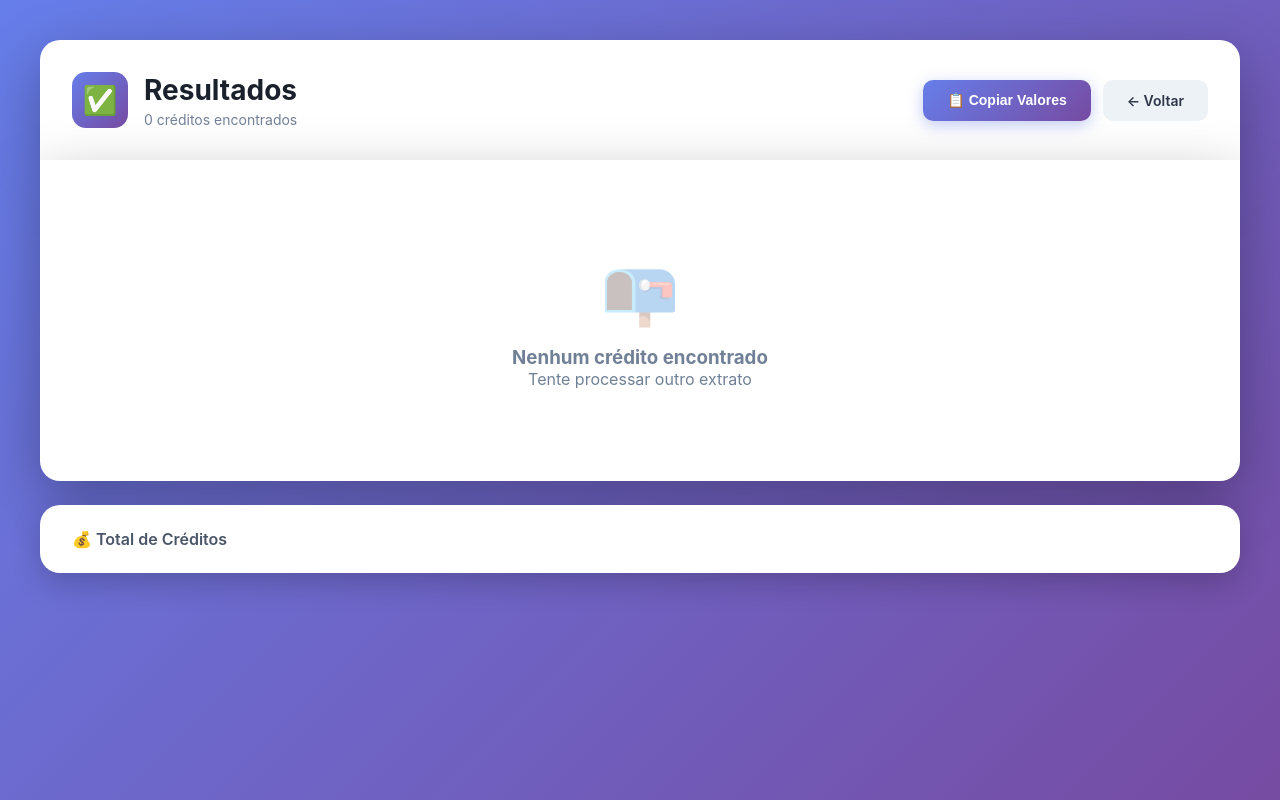
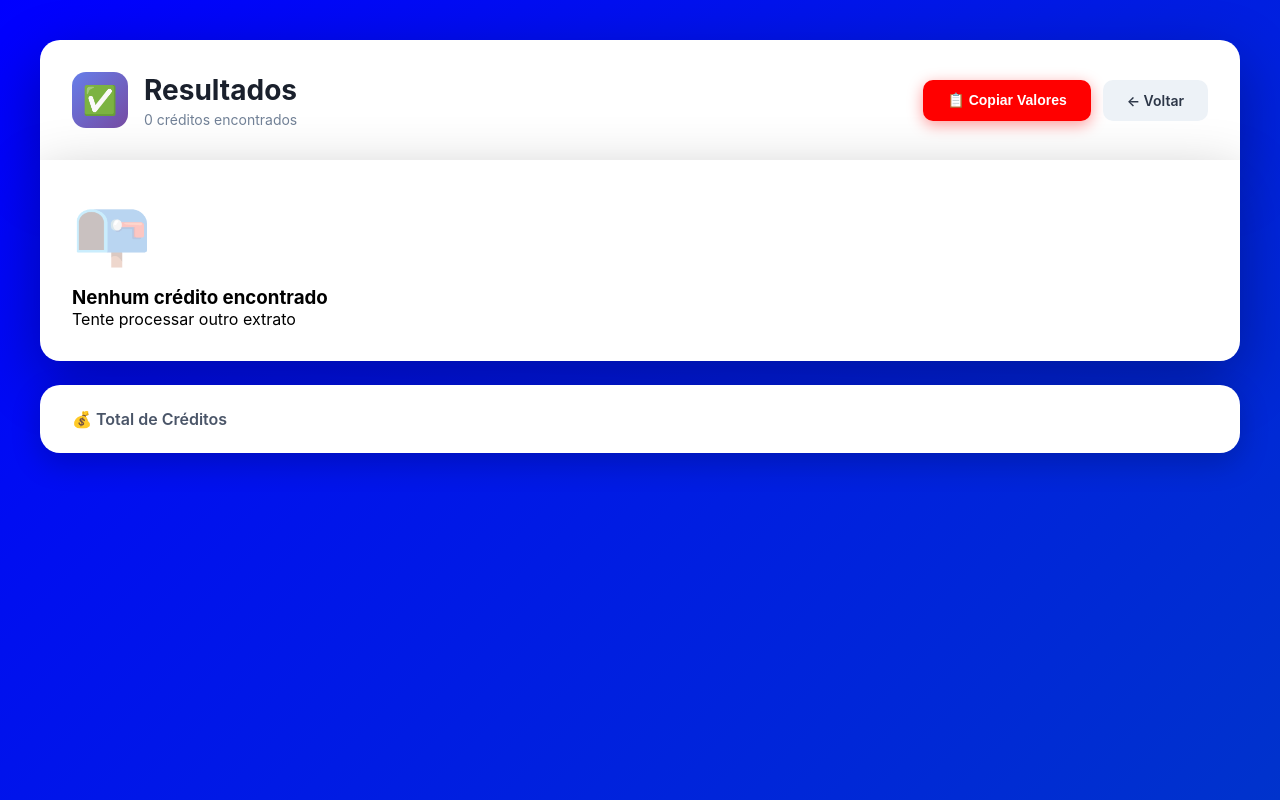
Before and after one commit to corregab/leitor_de_extrato, a Flask app: template WEBAPP/templates/results.html in a window 1280 px wide. Run offline with Flask 3, Linux system fonts and the light colour scheme; the template is opened without the code that fills it, so the values that code supplies are empty.

Commit message:
Cores Flexcredit: azul e vermelho (substituindo roxo)

```diff
--- a/WEBAPP/templates/results.html
+++ b/WEBAPP/templates/results.html
@@ -9,7 +9,7 @@
 
     body {
       font-family: 'Inter', -apple-system, BlinkMacSystemFont, 'Segoe UI', Roboto, sans-serif;
-      background: linear-gradient(135deg, #667eea 0%, #764ba2 100%);
+      background: linear-gradient(135deg, #0000FF 0%, #0033cc 100%);
       min-height: 100vh;
       padding: 40px 20px;
     }
@@ -90,14 +90,15 @@
     }
 
     .btn-primary {
-      background: linear-gradient(135deg, #667eea 0%, #764ba2 100%);
+      background: #FF0000;
       color: white;
-      box-shadow: 0 4px 15px rgba(102, 126, 234, 0.4);
+      box-shadow: 0 4px 15px rgba(255, 0, 0, 0.4);
     }
 
     .btn-primary:hover {
       transform: translateY(-2px);
-      box-shadow: 0 6px 20px rgba(102, 126, 234, 0.5);
+      box-shadow: 0 6px 20px rgba(255, 0, 0, 0.5);
+      background: #cc0000;
     }
 
     .btn-secondary {
@@ -196,14 +197,11 @@
       color: #4a5568;
       font-weight: 600;
     }
-
     .total-value {
       font-size: 32px;
       font-weight: 700;
-      background: linear-gradient(135deg, #667eea 0%, #764ba2 100%);
-      -webkit-background-clip: text;
-      -webkit-text-fill-color: transparent;
-      background-clip: text;
+      color: #FF0000;
+    } background-clip: text;
     }
 
     .empty-state {
```
Also changed, not shown: WEBAPP/templates/index.html (+11 -9 lines).
